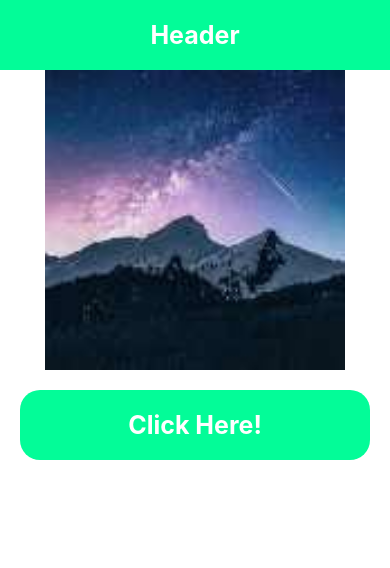
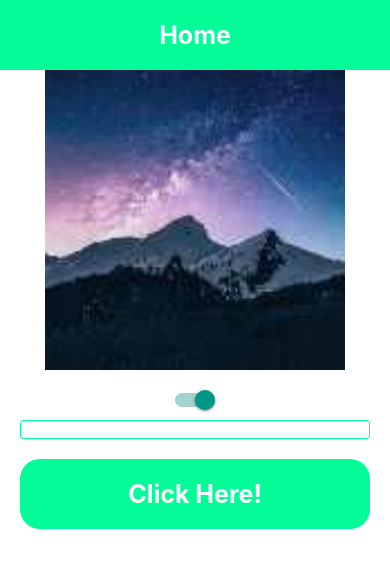
Before and after one commit to raflimuhammadd/rn-mobile-ts, a React Native app: screen / in a window 390 px wide. Shown: the top 568 px of the page. Built offline with nearby package versions, Linux system fonts and the light colour scheme.

Commit message:
switch-textinput

```diff
--- a/App.tsx
+++ b/App.tsx
@@ -1,10 +1,21 @@
 import React, { Component } from 'react';
-import {  View, Text, StatusBar, Image, TouchableOpacity } from 'react-native';
+import {  View, Text, StatusBar, Image, TouchableOpacity, Switch, TextInput } from 'react-native';
 
-class App extends Component {
+// Define state interface
+interface AppState {
+  header: string,
+  value: boolean,
+  username: string,
+}
+
+class App extends Component<{}, AppState> {
   constructor(props: any) {
     super(props);
-    this.state = {};
+    this.state = {
+      header: 'Home',
+      value: true,
+      username: ''
+    };
   }
   render() {
     return (
@@ -23,7 +34,7 @@ class App extends Component {
             fontWeight: 'bold',
             fontSize: 25
             }}>
-              Header
+              {this.state.header}
           </Text>
         </View>
         <View style={{
@@ -34,6 +45,29 @@ class App extends Component {
           style={{width: 300, height: 300}}
           />
         </View>
+        <View style={{
+          justifyContent: 'center',
+          alignItems: 'center',
+          marginTop: 20,
+        }}>
+          <Switch value={this.state.value} onValueChange={() => this.setState({
+            value : !this.state.value
+            })}>
+          </Switch>
+        </View>
+        <TextInput
+          value={this.state.username}
+          style={{
+            borderWidth: 1,
+            borderColor: '#03fc98',
+            marginHorizontal: 20,
+            paddingHorizontal: 10,
+            borderRadius: 3,
+            marginTop: 10,
+            color: 'black'
+          }}
+          onChangeText={value => this.setState({username: value})}
+        />
         <TouchableOpacity
         style={{
           backgroundColor: '#03fc98',
@@ -50,7 +84,7 @@ class App extends Component {
             justifyContent: 'center',
             fontWeight: 'bold',
             fontSize: 25,
-          }} onPress={() => console.log('Klik')}>
+          }} onPress={() => console.log('Halo Rafli')}>
             Click Here!
           </Text>
         </TouchableOpacity>
```
